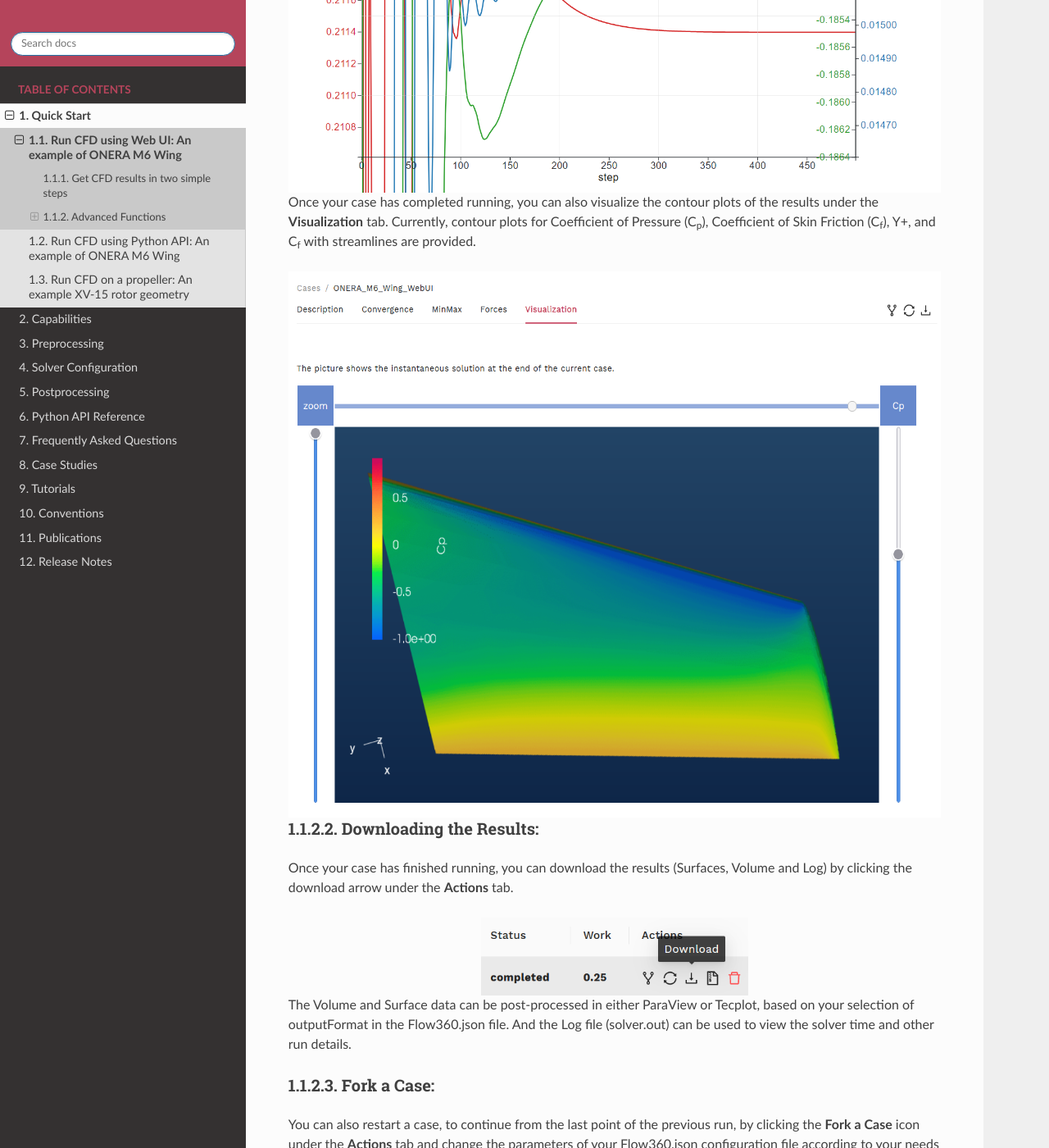
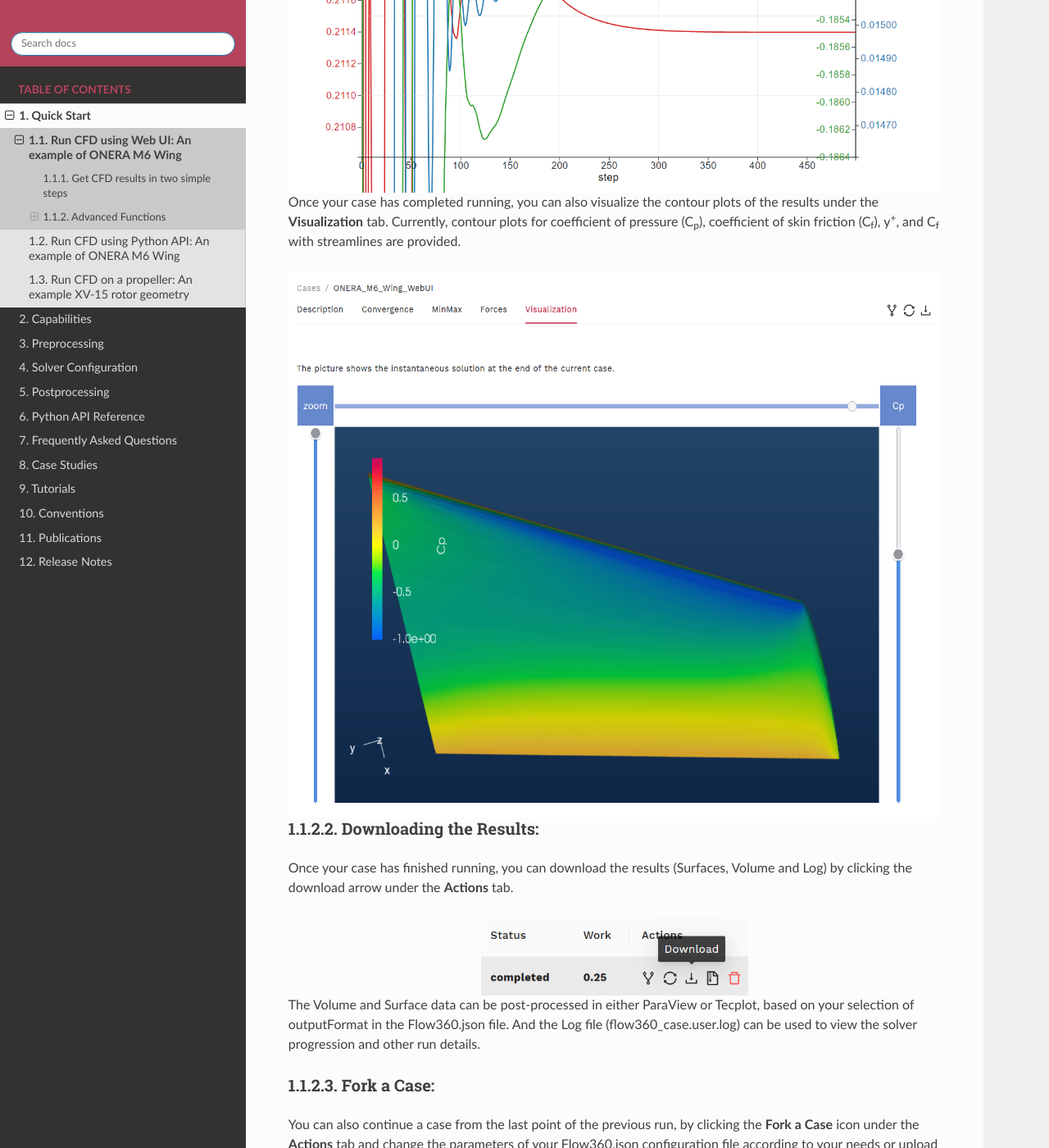
Before and after one commit to flexcompute-readthedocs/Flow360Documentation, a Sphinx documentation site: the page built from docs/source/examples/om6_wing_webUI.rst, in a window 1280 px wide and 1400 px high, scrolled down 4898 px. Shown: the whole window at 82% size. Built offline with Sphinx 7.4.7 and the Read the Docs theme 2.0.0, drawn with Linux system fonts in a browser that asks for light colours; some of the changed text lies outside the part shown.

Commit message:
Update om6_wing_webUI.rst

```diff
--- a/docs/source/examples/om6_wing_webUI.rst
+++ b/docs/source/examples/om6_wing_webUI.rst
@@ -17,7 +17,7 @@
    :scale: 70%
    :align: center
 
-The mesh used for this case contains 113K nodes and 663K tetrahedrons, and the flow conditions are:
+The mesh used for this case contains 113k nodes and 663k tetrahedrons, and the flow conditions are:
 
 - Mach Number = 0.84
 - Reynolds Number (based on MAC) = 11.72 Million
@@ -37,7 +37,7 @@
    :scale: 60%
    :align: center
 
-This will open a window as shown in the next figure.  You need to upload two files here.  The first is the volume mesh.  Download an example mesh of  M6 Wing `here <https://simcloud-public-1.s3.amazonaws.com/om6/wing_tetra.1.lb8.ugrid>`_.  The second is the mesh configuration json.  Download one `here <https://simcloud-public-1.s3.amazonaws.com/om6/Flow360Mesh.json?content_disposition=attachment>`_.  When uploading the mesh, be sure to set the Endianness to 'little endian' for this tutorial.  More information on endianness can be found `here <https://en.wikipedia.org/wiki/Endianness>`_.  (**Note**: Mesh Name and Tags are optional. For Release History, the latest solver version will be used here by default.)  Then click submit to upload and process your mesh. You can see the status of the mesh under the **Status** tab.
+This will open a window as shown in the next figure.  You need to upload two files here.  The first is the volume mesh.  Download an example mesh of  M6 Wing `here <https://simcloud-public-1.s3.amazonaws.com/om6/wing_tetra.1.lb8.ugrid>`_.  The second is the mesh configuration JSON.  Download one `here <https://simcloud-public-1.s3.amazonaws.com/om6/Flow360Mesh.json?content_disposition=attachment>`_.  When uploading the mesh, be sure to set the Endianness to 'little endian' for this tutorial.  More information on endianness can be found `here <https://en.wikipedia.org/wiki/Endianness>`_.  (**Note**: Mesh Name and Tags are optional. For Release History, the latest solver version will be used here by default.)  Then click submit to upload and process your mesh. You can see the status of the mesh under the **Status** tab.
 
 .. image:: figures_OM6_Tutorial/UploadMeshJsonFile.png
    :scale: 60%
@@ -51,12 +51,12 @@
    :scale: 60%
    :align: center
 
-Once you click the airplane icon, the webpage will re-direct you to an interactive interface as shown below, to either generate a case configuration json online or upload a pre-configured json file.
+Once you click the airplane icon, the webpage will re-direct you to an interactive interface to either generate a case configuration json online or upload a pre-configured JSON file via **Upload JSON file**.
 
 .. image:: figures_OM6_Tutorial/StartNewCase.png
    :align: center
 
-Please use this `Flow360.json <https://simcloud-public-1.s3.amazonaws.com/om6/Flow360.json?content_disposition=attachment>`_ file for the current case, and upload it through the window as displayed below.
+Please use this `Flow360.json <https://simcloud-public-1.s3.amazonaws.com/om6/Flow360.json?content_disposition=attachment>`_ file for the current case and upload it via the pop-up window prompt.
 
 .. image:: figures_OM6_Tutorial/UploadCaseJsonFile.png
    :scale: 60%
@@ -103,7 +103,7 @@
 .. image:: figures_OM6_Tutorial/CM.png
    :align: center
 
-Once your case has completed running, you can also visualize the contour plots of the results under the **Visualization** tab.  Currently, contour plots for Coefficient of Pressure (C\ :sub:`p`\), Coefficient of Skin Friction (C\ :sub:`f`\), Y+, and C\ :sub:`f`\  with streamlines are provided.
+Once your case has completed running, you can also visualize the contour plots of the results under the **Visualization** tab.  Currently, contour plots for coefficient of pressure (C\ :sub:`p`\), coefficient of skin friction (C\ :sub:`f`\), y\ :sup:`+`\, and C\ :sub:`f`\  with streamlines are provided.
 
 .. image:: figures_OM6_Tutorial/VisResults.png
    :scale: 70%
@@ -118,12 +118,12 @@
    :scale: 70%
    :align: center
 
-The Volume and Surface data can be post-processed in either ParaView or Tecplot, based on your selection of outputFormat in the Flow360.json file. And the Log file (solver.out) can be used to view the solver time and other run details.
+The Volume and Surface data can be post-processed in either ParaView or Tecplot, based on your selection of outputFormat in the Flow360.json file. And the Log file (flow360_case.user.log) can be used to view the solver progression and other run details.
 
 Fork a Case:
 ^^^^^^^^^^^^
 
-You can also restart a case, to continue from the last point of the previous run, by clicking the **Fork a Case** icon under the **Actions** tab and change the parameters of your Flow360.json configuration file according to your needs or upload an entirely new configuration file.
+You can also continue a case from the last point of the previous run, by clicking the **Fork a Case** icon under the **Actions** tab and change the parameters of your Flow360.json configuration file according to your needs or upload an entirely new configuration file.
 
 .. image:: figures_OM6_Tutorial/ForkCase1.png
    :scale: 70%
```
